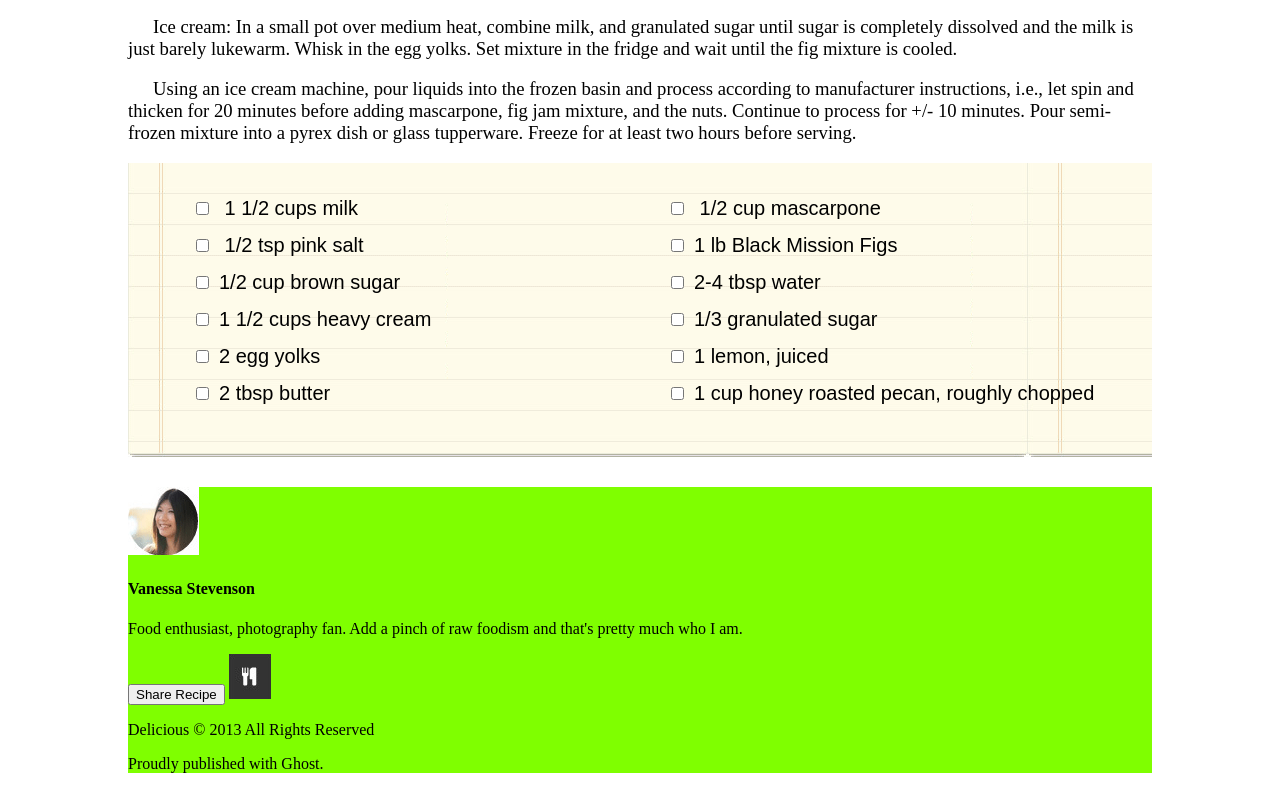
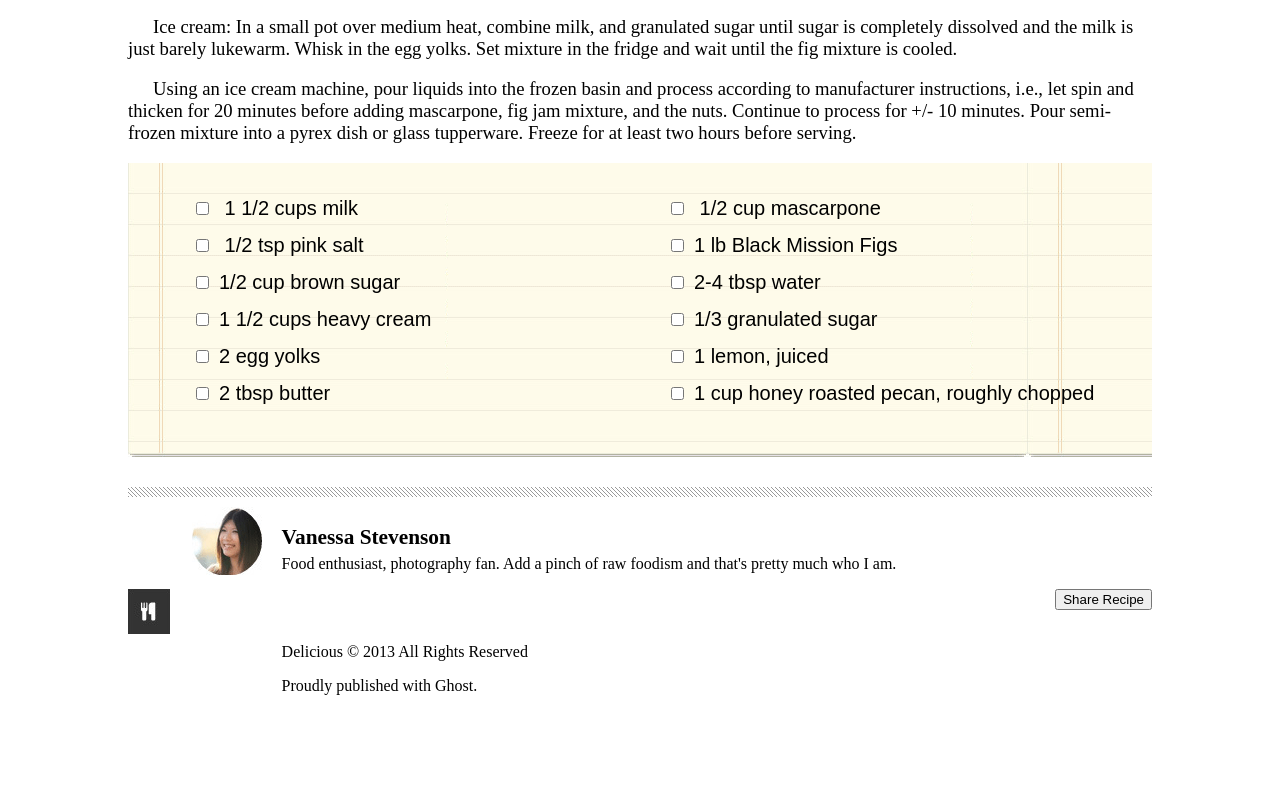
Before and after one commit to SjaanHydrick/lab10-choco-pizza, a plain HTML site: page index.html in a window 1280 px wide. Shown: the part 954-1743 px from the top of the page. After the commit the page ends 1665 px from the top, so only its background shows below. Drawn offline with Linux system fonts and the light colour scheme.

Commit message:
footer updated

```diff
--- a/style.css
+++ b/style.css
@@ -107,23 +107,38 @@ li {
 
 footer {
     margin-top: 30px;
-    background-color: chartreuse;
+
+}
+
+footer::before {
+    content: "";
+    display: block;
+    height: 10px;
+    background-image: url(./lab-assets/hr-img.png);
+    background-repeat: repeat;
+    background-position: center bottom;
+    margin-bottom: 10px;
 }
 
 #van {
-
+    position: absolute;
+    left: 15%;
 }
 
 h4 {
+    margin-left: 15%;
+    margin-bottom: 0;
+    font-size: 16pt;
 
 }
 
 footer > p {
-
+    margin-left: 15%;
+    margin-top: 5px;
 }
 
 button {
-
+    float: right;
 }
 
 footer > img {
```
